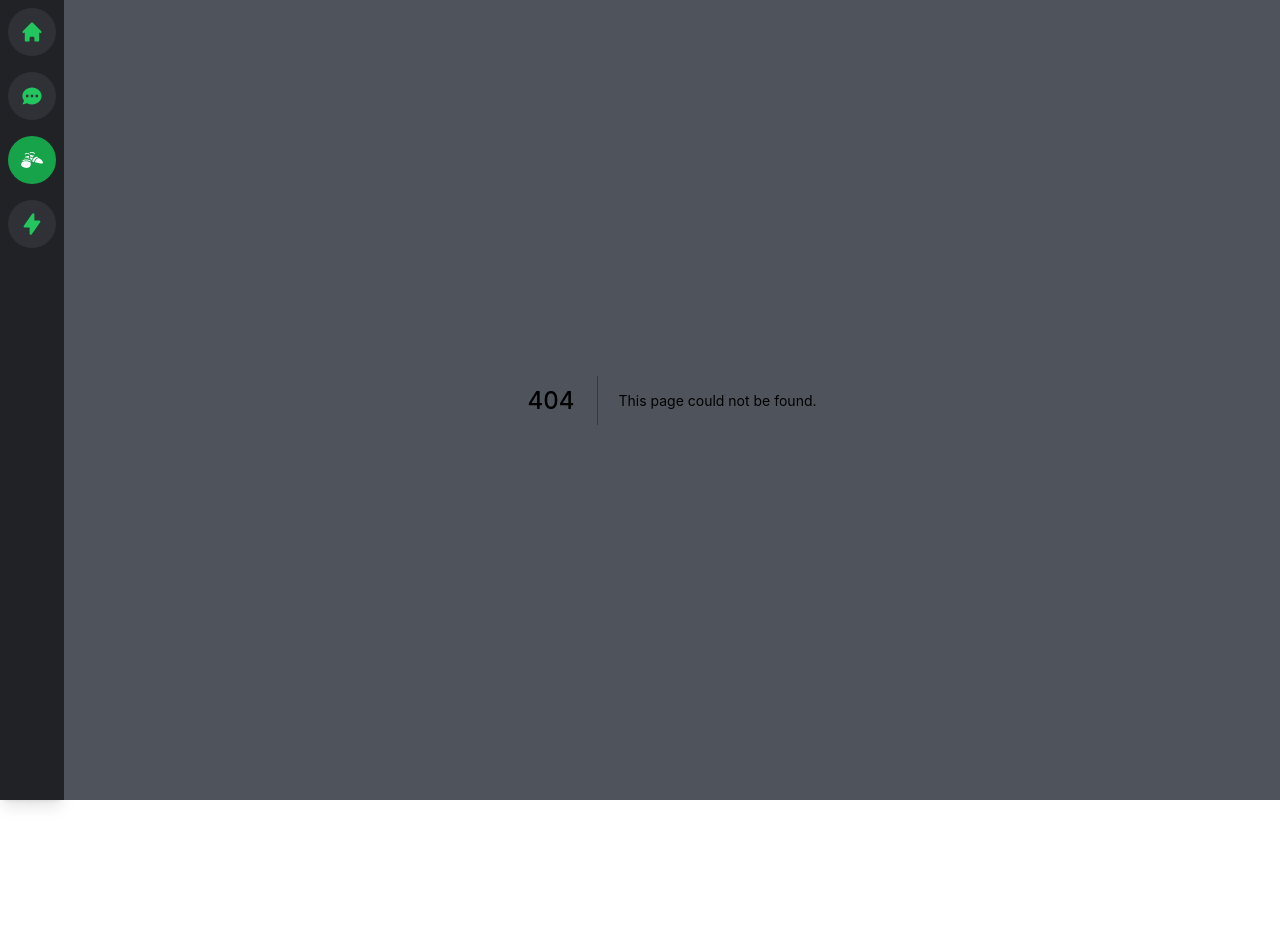
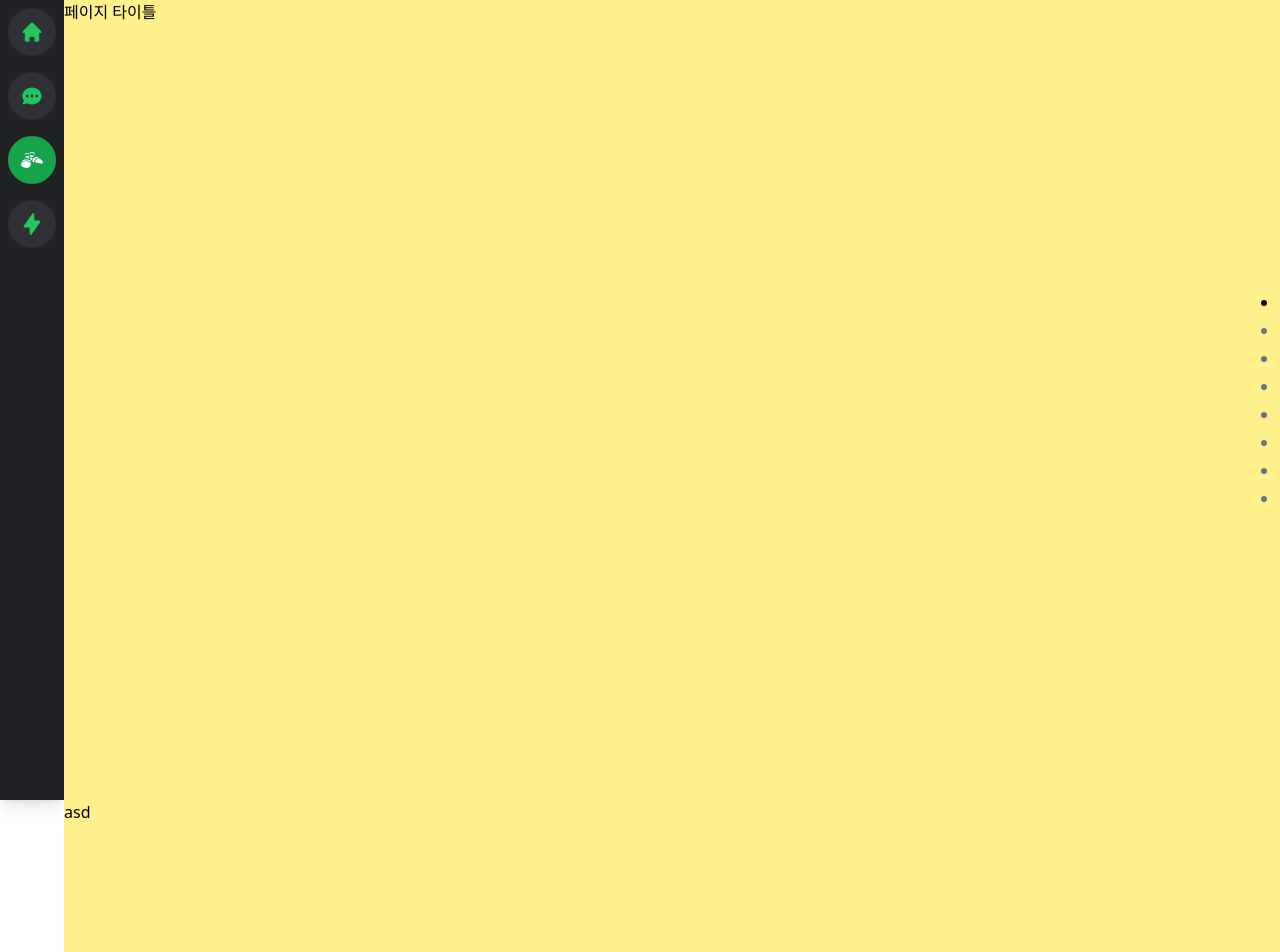
Before and after one commit to SOPLAY/Tailwindcss, a Next.js app: page /shose in a window 1280 px wide. Before the commit this address had no page. Shown: the top 952 px of the page. Before the commit the page ends 800 px from the top, so only its background shows below. Built offline with nearby package versions, Linux system fonts and the light colour scheme.

Commit message:
Add shose pages

```diff
--- /dev/null
+++ b/pages/shose.tsx
@@ -0,0 +1,43 @@
+import { NextPage } from 'next';
+import React, { useEffect, useState } from 'react';
+
+const Section = ({ children }: { children?: JSX.Element }) => (
+  <section className='w-full h-screen bg-yellow-200'>{children}</section>
+);
+
+const Home: NextPage = () => {
+  const data = [
+    { title: 'page1', text: '스케치' },
+    { title: 'page2', text: 'color1' },
+    { title: 'page3', text: 'color2' },
+    { title: 'page4', text: 'color3' },
+    { title: 'page5', text: 'color4' },
+    { title: 'page6', text: 'color5' },
+    { title: 'page7', text: 'color6' },
+  ];
+
+  const [isActivePage, setIsActivePage] = useState(0);
+
+  //useEffect
+  useEffect(() => {
+    window?.addEventListener('scroll', function () {});
+  });
+
+  return (
+    <>
+      <ul className='fixed right-0 flex flex-col justify-center h-screen text-lg list-disc text-slate-500'>
+        {Array.from({ length: 8 }, (v, i) => i).map((v, i) => (
+          <li className={`${i === isActivePage && 'text-black'}`} key={i} />
+        ))}
+      </ul>
+      <Section>
+        <div>페이지 타이틀</div>
+      </Section>
+      <Section>
+        <div>asd</div>
+      </Section>
+    </>
+  );
+};
+
+export default Home;
```
